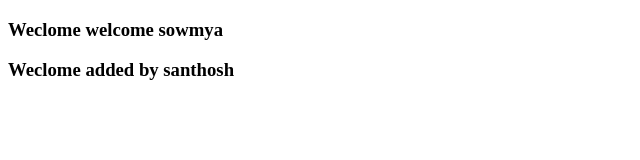
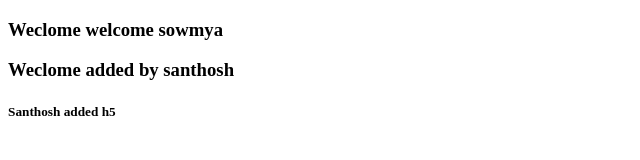
Before and after one commit to santhoshabnie/teaching, a plain HTML site: page index.html in a window 1280 px wide. Shown: the full height of the page, 0-640 px from the left. Drawn offline with Linux system fonts and the light colour scheme.

Commit message:
added h5

```diff
--- a/index.html
+++ b/index.html
@@ -9,5 +9,6 @@
   <body>
     <h3>Weclome welcome sowmya</h3>
     <h3>Weclome added by santhosh</h3>
+    <h5>Santhosh added h5</h5>
   </body>
 </html>
```
